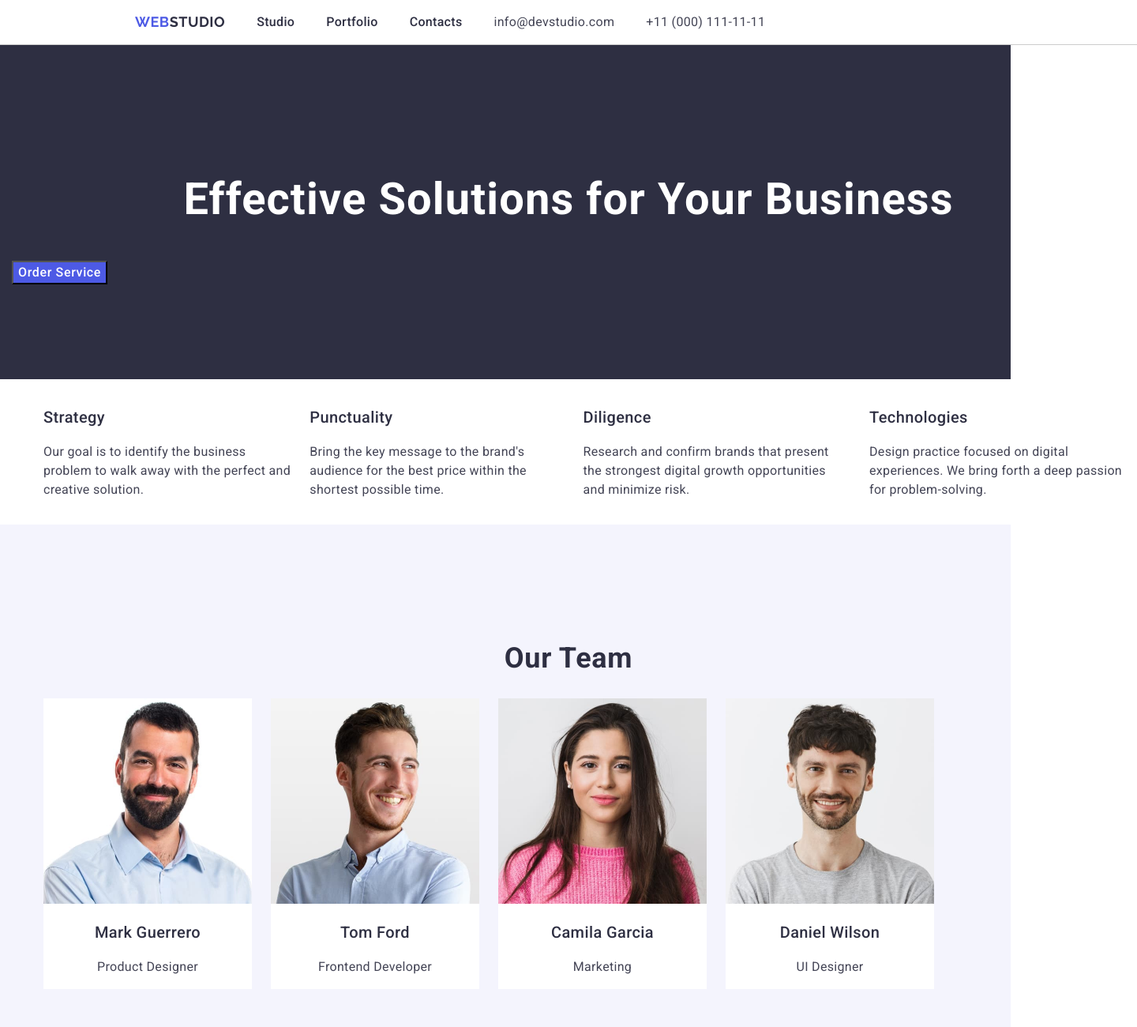
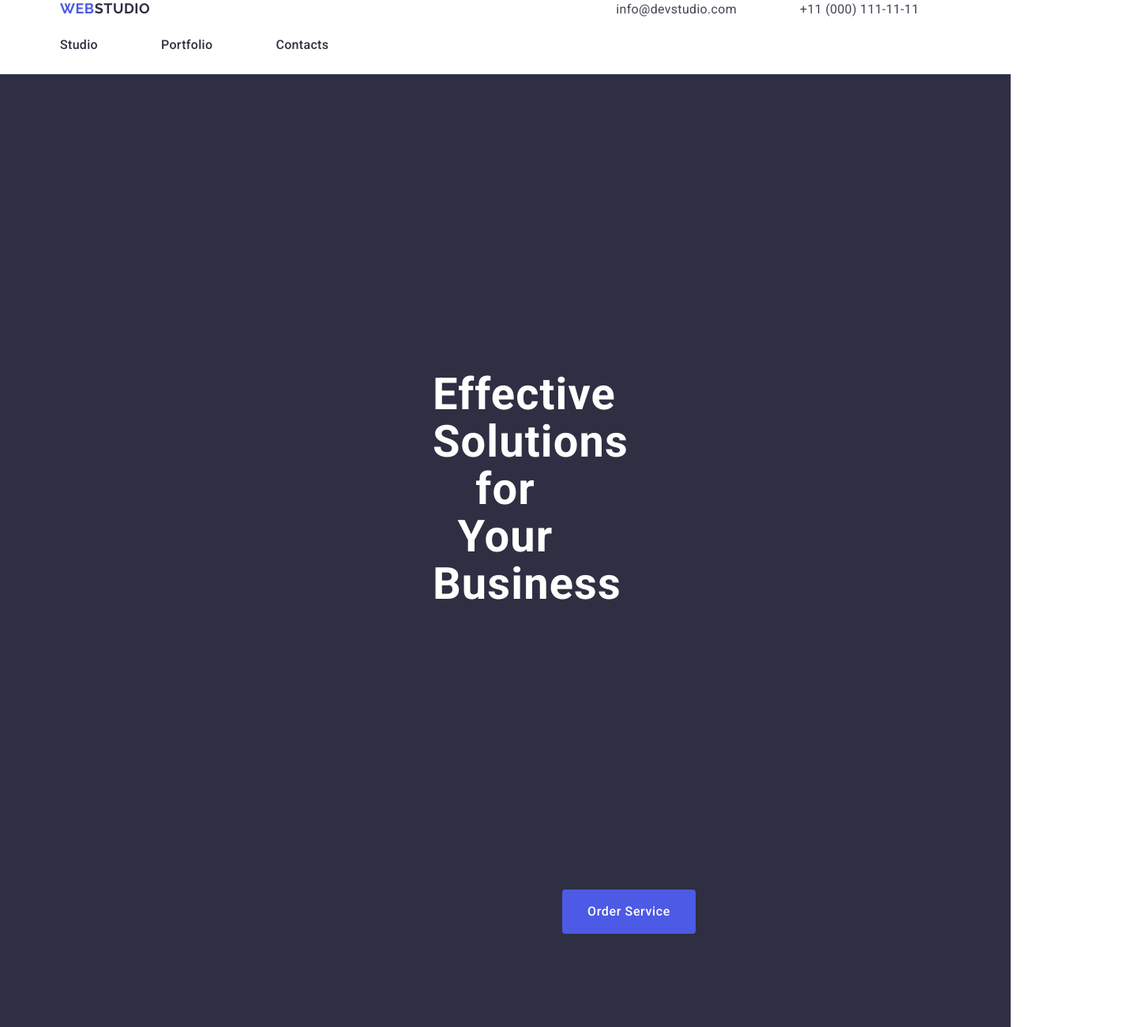
Before and after one commit to Ruslan-Yaremko/goit-markup-hw-03, a plain HTML site: page index.html in a window 1280 px wide. Shown: the top 1300 px of the page at 79% size, 1440 px wide, since content can reach past the window. Drawn offline with nearby package versions, Linux system fonts and the light colour scheme.

Commit message:
upday index html file

```diff
--- a/css/styles.css
+++ b/css/styles.css
@@ -13,8 +13,12 @@ ul {
     list-style-type: none;
 }
 
+img{
+    display: block;
+}
+
  .container {
-    width: 1440px;
+    width: 1158px;
      margin: 0 auto;
      padding: 0 15px;
  }
@@ -37,17 +41,17 @@ ul {
       padding-bottom: 120px;
   }
 
- header {
-     border-bottom: 1px solid #ccc;
- }
 
 .header-nav {
-    width: 1440px;
+    border-bottom: 1px solid #e7e9fc
 }
 
 .header-navi{
+}
+
+.div-nav{
     display: flex;
-    align-items: center;
+    justify-content: space-between;
 }
 
 .logo-link {
@@ -58,12 +62,25 @@ ul {
     letter-spacing: 0.03em;
     text-transform: uppercase;
     color:#4d5ae5;
-    padding-left: 156px;
+    margin-right: 76px;
+    padding: 24px 0;
 }
 
 .header-menu-list{
     display: flex;
     gap: 40px;
+    list-style: none;
+    padding: 0;
+    margin: 0;
+    padding: 24px 0;
+}
+
+.header-menu-list li{
+    margin-right: 0;
+}
+
+.header-menu-list li:not(:last-child) {
+    margin-right: 40px;
 }
 
 .logo-black {
@@ -94,7 +111,17 @@ ul {
 .address-div{
     display: flex;
     gap: 40px;
-    padding-right: 156px;
+    list-style: none;
+    padding: 0;
+    margin: 0;/
+}
+
+.address-div li{
+    margin-right: 40px;
+}
+
+.address-div li:(last-child) {
+    margin-right: 0;
 }
 
 .address-text{
@@ -112,6 +139,7 @@ ul {
 
 .business {
     background: #2e2f42;
+    padding: 188px 0;
 }
 
 .business-div{
@@ -125,6 +153,8 @@ ul {
     letter-spacing: 0.02em;
     text-align: center;
     color: #FFFFFF;
+    max-width: 496px;
+    margin: 188px 472px 292px 472px;
 }
 
 .business-button {
@@ -136,6 +166,12 @@ ul {
     color: #FFFFFF;
     background: #4d5ae5;
     cursor: pointer;
+    display: block;
+    min-width: 169px;
+    height: 56px;
+    border: none;
+    border-radius: 4px;
+    margin: 356px 635px 188px 636px;
 }
 
 .business-button:hover,
@@ -143,14 +179,29 @@ ul {
    background-color: #404BBF;
 }
 
-.strategy {}
+.strategy {
+    padding: 120px 0;
+}
 
 .strategy-list {
     display: flex;
-    gap: 24px;
+        gap: 24px;
+        padding: 0;
+        margin: 0;
+        list-style: none;
 }
 
-.strategy-iteil {}
+.strategy-list li {
+    margin-right: 24px;
+}
+
+.strategy-listli:last-child {
+    margin-right: 0;
+}
+
+.strategy-iteil {
+    width: calc((100% - 72px) / 4)
+}
 
 .strategy-head {
     font-weight: 500;
@@ -158,6 +209,7 @@ ul {
     line-height: 1.2;
     letter-spacing: 0.02em;
     color: #2e2f42;
+    margin-bottom: 8px;
 }
 
 .strategy-text {
@@ -179,6 +231,7 @@ ul {
     text-align: center;
     color: #2e2f42;
     text-transform: capitalize;
+    margin-bottom: 72px;
 }
 
 .team-list {
@@ -186,8 +239,14 @@ ul {
     gap: 24px;
 }
 
+.div-head{
+    padding: 32px 0;
+}
+
 .team-iteil {
     background-color: #FFFFFF;
+    width: calc((100% - 72px) / 4);
+    border-radius: 0px 0px 4px 4px;
 }
 
 .team-img {}
@@ -200,6 +259,7 @@ ul {
     letter-spacing: 0.02em;
     text-align: center;
     color: #2e2f42;
+    margin-bottom: 8px;
 }
 
 .team-text {
@@ -219,14 +279,22 @@ ul {
     text-align: center;
     color: #2e2f42;
     text-transform: capitalize;
+    margin-bottom: 72px;
 }
 
 .portfolio-list {
     display: flex;
     gap: 24px;
     flex-wrap: wrap;
+    row-gap: 48px;
 }
 
+.div-portfolio{
+    padding: 32px 16px;
+    border: 1px solid #e7e9fc;
+    border-top: none;
+    margin-bottom: 8px;
+}
 
 .portfolio-head {
     font-weight: 500;
@@ -245,6 +313,7 @@ ul {
 
 .footer{
     background: #2e2f42;
+    padding: 100px 0;
 }
 
 .logo{
@@ -255,6 +324,8 @@ ul {
     letter-spacing: 0.03em;
     text-transform: uppercase;
     color: #4d5ae5;
+    display: inline-block;
+    margin-bottom: 16px;
 }
 
 .logo-white {
@@ -268,4 +339,6 @@ ul {
     line-height: 1.5;
     letter-spacing: 0.02em;
     color: #f4f4fd;
+    padding-right: 892px;
+    padding-bottom: 84px;
 }
--- a/index.html
+++ b/index.html
@@ -24,7 +24,7 @@
  </head>
 <body>
     <header class="header-nav">
-        <div class="container">
+        <div class="container div-nav">
         <nav class="header-navi">
             <a id="studio"
             href="./index.html"
@@ -35,28 +35,24 @@
         <li class="link-text"><a class="link-nav" href="./index.html">Studio</a></li>
         <li class="link-text"><a class="link-nav" href="">Portfolio</a></li>
         <li class="link-text"><a class="link-nav" href="">Contacts</a></li>
-    </ul>
+    </ul> </nav>
    <address class="address">
     <ul class="address-div">
       <li class="address-1"><a class="address-text" href="mailto:info@devstudio.com">info@devstudio.com</a></li>
       <li class="address-1"><a class="address-text" href="tel:+110001111111">+11 (000) 111-11-11</a></li>
-    </ul></nav>
+    </ul>
   </address>
   </div>
     </header>
     <main>
         <section class="business section">
             <div class="container">
-                <div class="business-div">
         <h1 class="business-title">Effective Solutions for Your Business</h1>
-        <div class="bt">
         <button type="button" class="business-button">Order Service</button>
         </div>
-    </div>
     </section>
     <section class="strategy">
-        <div class="container">
-        <div class="strategy-div">
+        <div class="container strategy-div">
     <h2 class="visually-hidden">Effective Solutions for Your Business</h2>
         <ul class="strategy-list">
             <li class="strategy-iteil"><h3 class="strategy-head">Strategy</h3>
@@ -76,7 +72,6 @@
                 Design practice focused on digital experiences. We bring forth a deep passion for problem-solving.
             </p></li>
         </ul></div>
-    </div>
         </section>
         <section class="team section">
             <div class="container">
@@ -88,32 +83,36 @@
                 width="264"
                 height="260"
                 />
-           <h3 class="team-head">Mark Guerrero</h3>
-            <p class="team-text">Product Designer</p></li>
+           <div class="div-head"><h3 class="team-head">Mark Guerrero</h3>
+            <p class="team-text">Product Designer</p></div>
+        </li>
              <li class="team-iteil">
                 <img class="team-img" src="./images/tom-ford.jpg"
                 alt="tom-ford"
                 width="264"
                 height="260"
                  />
-           <h3 class="team-head">Tom Ford</h3>
-            <p class="team-text">Frontend Developer</p></li>
+             <div class="div-head"><h3 class="team-head">Tom Ford</h3>
+            <p class="team-text">Frontend Developer</p></div>
+        </li>
              <li class="team-iteil">
                 <img class="team-img" src="./images/camila-carcia.jpg"
                 alt="camila-carcia"
                 width="264"
                 height="260"
             />
-            <h3 class="team-head">Camila Garcia</h3>
-            <p class="team-text">Marketing</p></li>
+            <div class="div-head"><h3 class="team-head">Camila Garcia</h3>
+            <p class="team-text">Marketing</p></div>
+        </li>
             <li class="team-iteil">
                 <img class="team-img" src="./images/daniel-wilson.jpg"
                 alt="daniel-wilson"
                 width="264"
                 height="260"
             />
-            <h3 class="team-head">Daniel Wilson</h3>
-            <p class="team-text">UI Designer</p></li>
+            <div class="div-head"><h3 class="team-head">Daniel Wilson</h3>
+            <p class="team-text">UI Designer</p></div>
+        </li>
         </ul>
     </div>
     </section>
@@ -121,29 +120,36 @@
             <div class="container">
             <h2 class="portfolio-title">Our Portfolio</h2>
                 <ul class="portfolio-list">
+
                     <li><img src="./images/banking-app.jpg" alt="banking-app" width="360" height="300">
+                    <div class="div-portfolio">
                     <h3 class="portfolio-head">Banking App</h3>
-                    <p class="portfolio-text">App</p></li>
+                    <p class="portfolio-text">App</p></div></li>
 
                     <li><img src="./images/cashless-payment.jpg" alt="cashless-payment" width="360" height="300">
+                    <div class="div-portfolio">
                     <h3 class="portfolio-head">Cashless Payment</h3>
-                    <p class="portfolio-text">Marketing</p></li>
+                    <p class="portfolio-text">Marketing</p></div></li>
 
                     <li><img src="./images/meditation-app.jpg" alt="meditation-app" width="360" height="300">
+                   <div class="div-portfolio">
                     <h3 class="portfolio-head">Meditation App</h3>
-                    <p class="portfolio-text">App</p></li>
+                    <p class="portfolio-text">App</p></div></li>
 
                     <li><img src="./images/taxi-service.jpg" alt="taxi-service" width="360" height="300">
+                    <div class="div-portfolio">
                     <h3 class="portfolio-head">Taxi Service</h3>
-                    <p class="portfolio-text">Marketing</p></li>
+                    <p class="portfolio-text">Marketing</p></div></li>
 
                     <li><img class="portfolio-img" src="./images/screen-llustrations.jpg" alt="screen-llustrations" width="360" height="300">
+                    <div class="div-portfolio">
                     <h3 class="portfolio-head">Screen Illustrations</h3>
-                    <p class="portfolio-text">Design</p></li>
+                    <p class="portfolio-text">Design</p></div> </li>
 
                     <li><img src="./images/online-courses.jpg" alt="online-courses" width="360" height="300">
+                     <div class="div-portfolio">
                     <h3 class="portfolio-head">Online Courses</h3>
-                    <p class="portfolio-text">Marketing</p></li>
+                    <p class="portfolio-text">Marketing</p></div> </li>
                 </ul>
             </div>
         </section>
```
